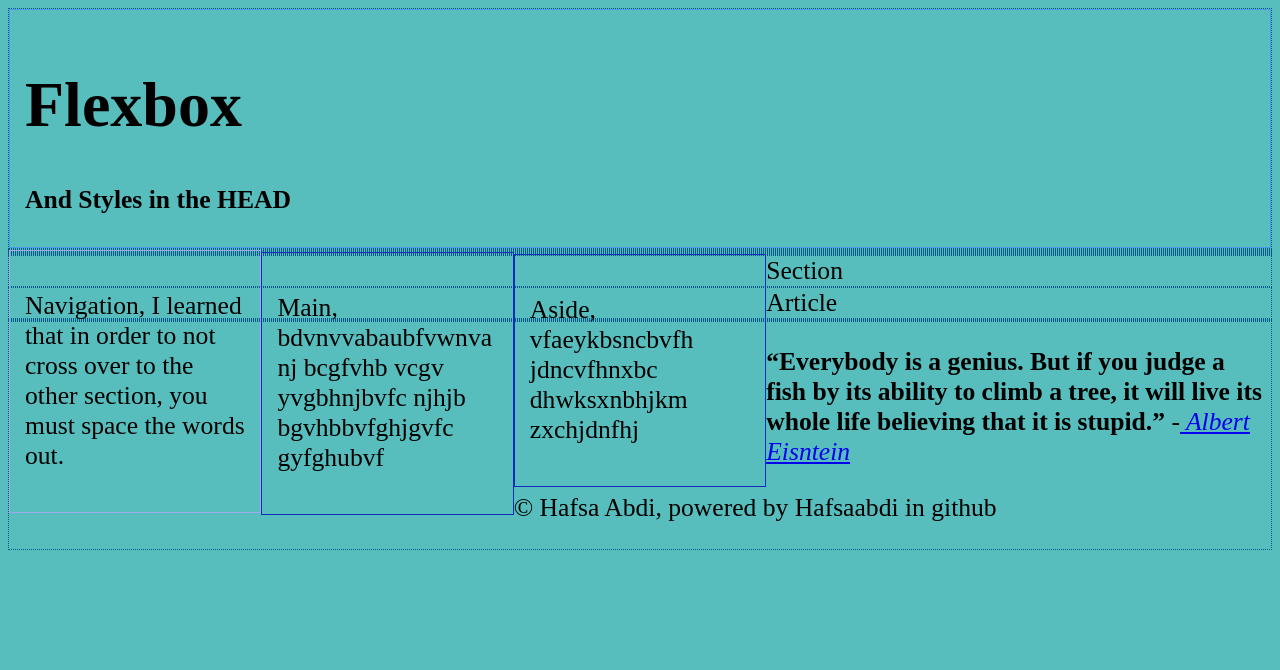
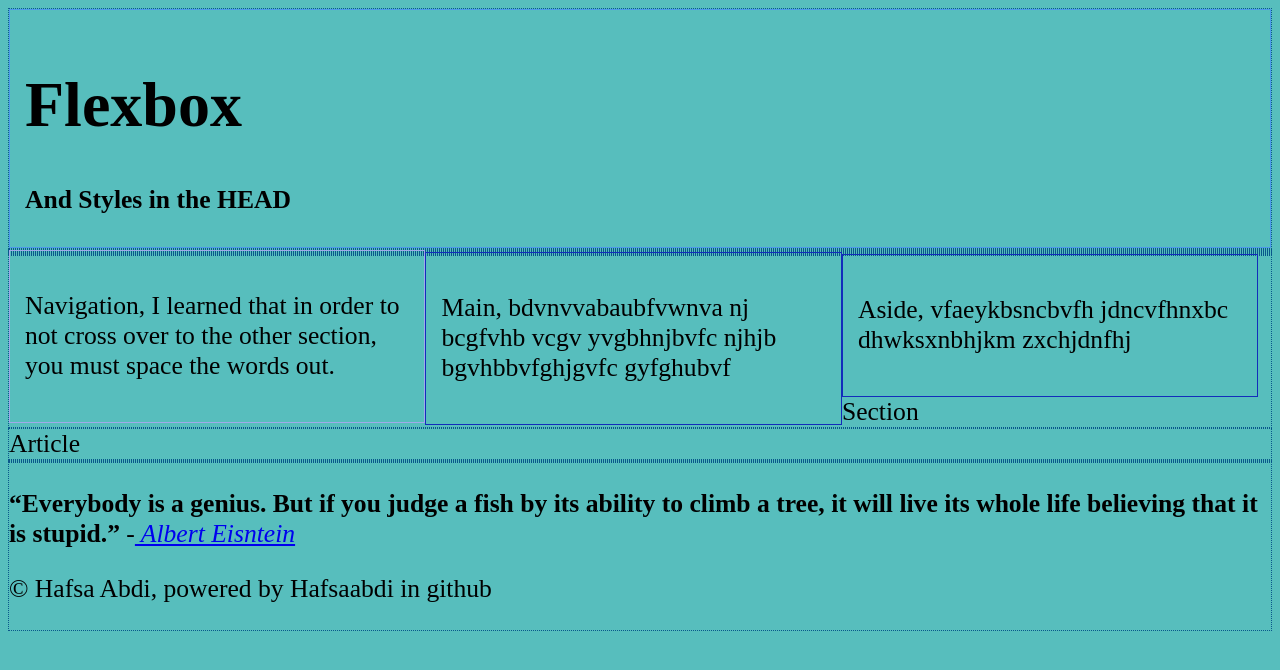
Before and after one commit to hafsaabdi/HTML-20220914, a plain HTML site: page childpages/Flexbox.html in a window 1280 px wide. Drawn offline with Linux system fonts and the light colour scheme.

Commit message:
Update Flexbox.html

```diff
--- a/childpages/Flexbox.html
+++ b/childpages/Flexbox.html
@@ -39,19 +39,19 @@
             }
 
             .menu {
-                width: 20%;
+                width: 33%;
                 float:left;
                 padding: 15px;
                 border: 1px solid rgb(159, 170, 234);
              }
             .main {
-                width: 20%;
+                width: 33%;
                 float:left;
                 padding: 15px;
                 border: 1px solid rgb(19, 44, 187);
              }
             .aside{
-                width: 20%;
+                width: 33%;
                 float:left;
                 padding: 15px;
                 border: 1px solid rgb(19, 44, 187);
```
